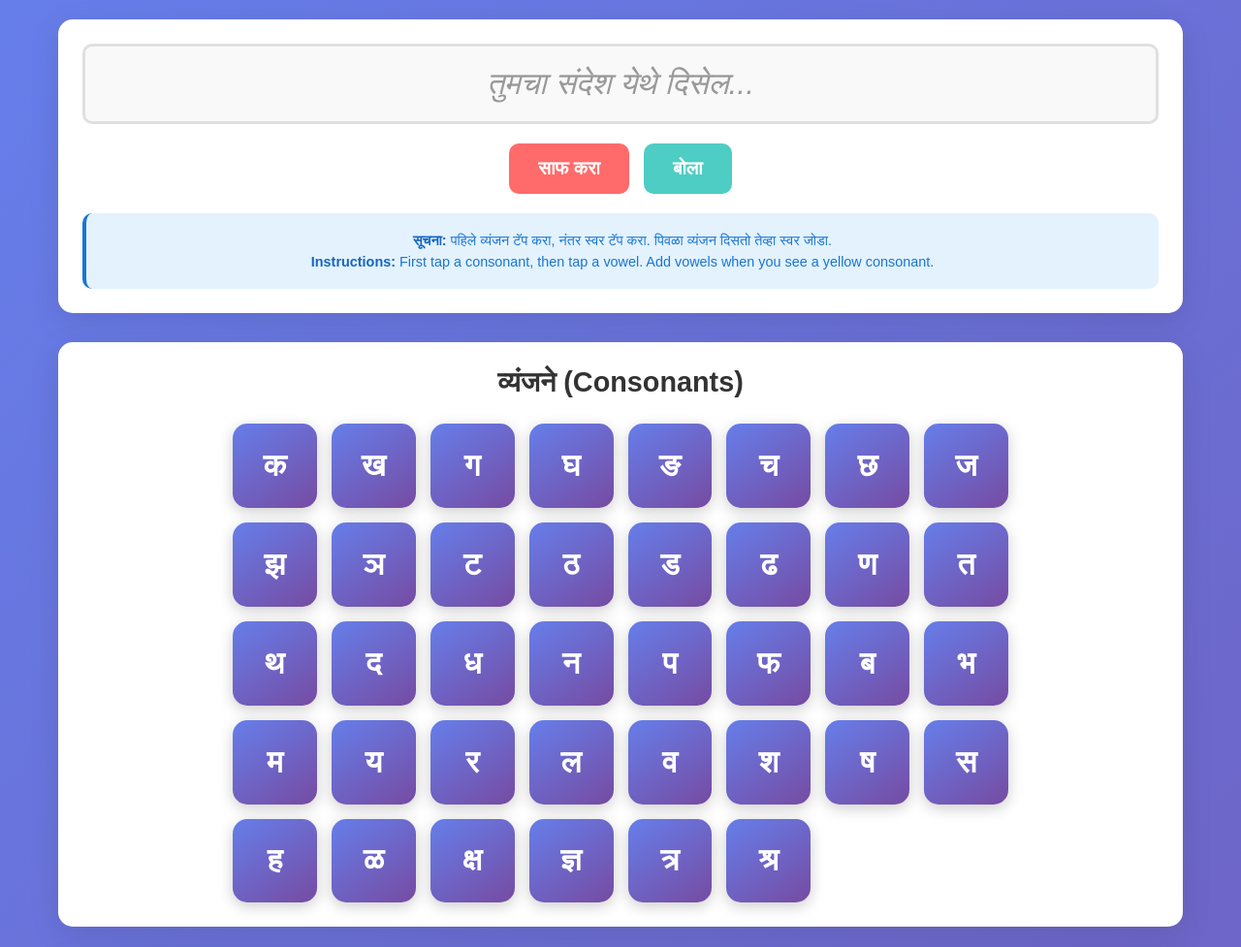
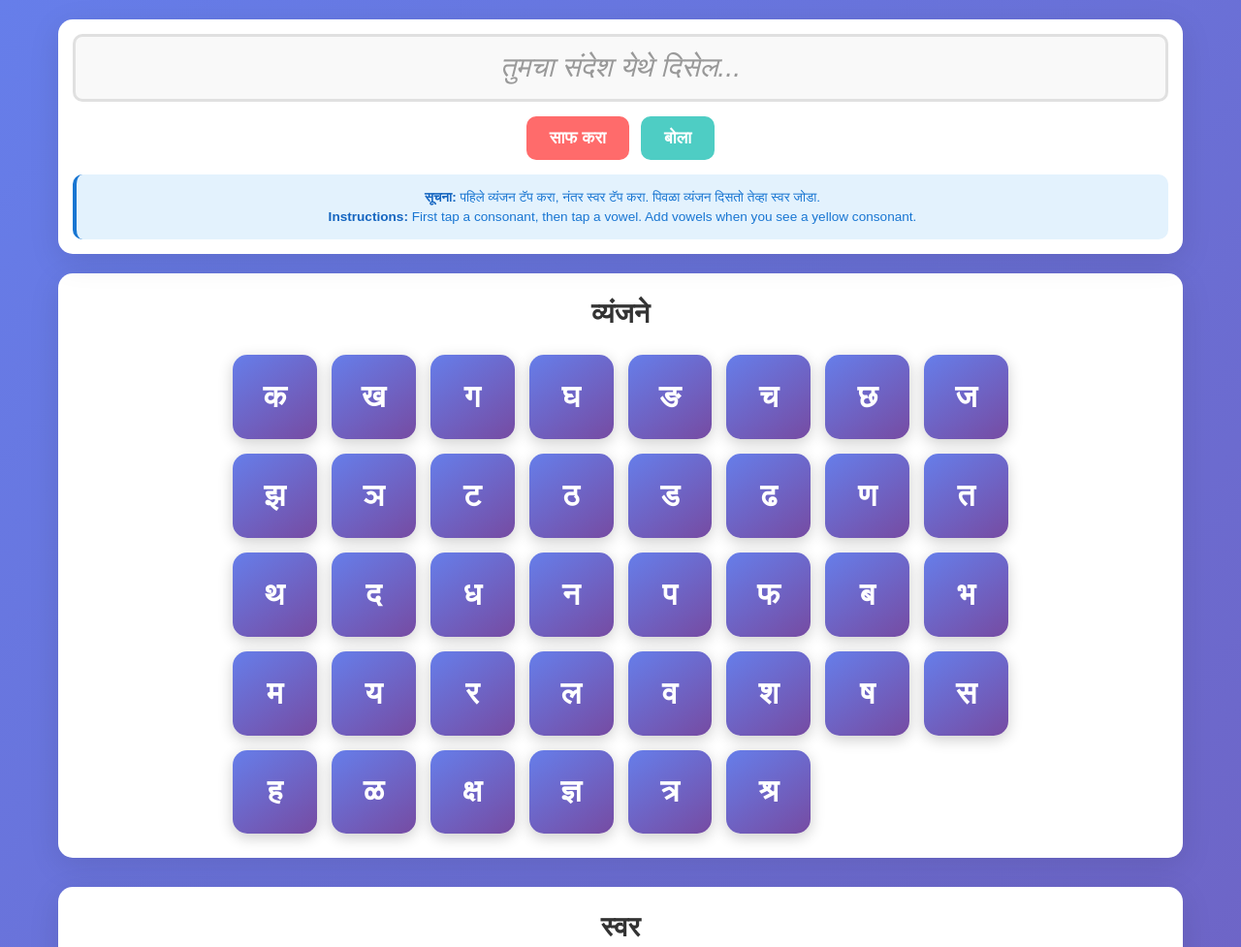
Before and after one commit to sumedhphadke/akshar-aid, a website: page index.html in a window 1280 px wide. Shown: the top 977 px of the page at 97% size. Drawn offline with Linux system fonts and the light colour scheme.

Commit message:
some cahnge

```diff
--- a/index.html
+++ b/index.html
@@ -23,14 +23,14 @@
         </div>
 
         <div class="consonants-grid">
-            <h2>व्यंजने (Consonants)</h2>
+            <h2>व्यंजने</h2>
             <div class="tiles-container" id="consonantsContainer">
                 <!-- Consonants will be populated by JavaScript -->
             </div>
         </div>
 
         <div class="vowels-section">
-            <h2>स्वर (Vowels)</h2>
+            <h2>स्वर</h2>
             <div class="vowels-container" id="vowelsContainer">
                 <!-- Vowels will be populated by JavaScript -->
             </div>
--- a/styles.css
+++ b/styles.css
@@ -22,8 +22,8 @@ body {
 .display-area {
     background: white;
     border-radius: 15px;
-    padding: 25px;
-    margin-bottom: 30px;
+    padding: 15px;
+    margin-bottom: 20px;
     box-shadow: 0 8px 32px rgba(0,0,0,0.1);
     position: sticky;
     top: 20px;
@@ -31,16 +31,16 @@ body {
 }
 
 .current-word {
-    min-height: 80px;
+    min-height: 60px;
     border: 3px solid #e0e0e0;
     border-radius: 10px;
-    padding: 20px;
-    margin-bottom: 20px;
+    padding: 15px;
+    margin-bottom: 15px;
     background: #f9f9f9;
     display: flex;
     align-items: center;
     justify-content: center;
-    font-size: 2rem;
+    font-size: 1.8rem;
     text-align: center;
     word-wrap: break-word;
 }
@@ -52,22 +52,22 @@ body {
 
 .actions {
     display: flex;
-    gap: 15px;
+    gap: 12px;
     justify-content: center;
-    margin-bottom: 20px;
+    margin-bottom: 15px;
 }
 
 .instructions {
     text-align: center;
     background: #e3f2fd;
     border-radius: 10px;
-    padding: 15px;
+    padding: 12px;
     border-left: 4px solid #1976d2;
 }
 
 .instructions p {
-    margin: 5px 0;
-    font-size: 0.9rem;
+    margin: 4px 0;
+    font-size: 0.85rem;
     color: #1976d2;
 }
 
@@ -76,8 +76,8 @@ body {
 }
 
 .action-btn {
-    padding: 15px 30px;
-    font-size: 1.2rem;
+    padding: 12px 24px;
+    font-size: 1.1rem;
     border: none;
     border-radius: 10px;
     cursor: pointer;
@@ -289,9 +289,9 @@ body {
     }
 
     .current-word {
-        font-size: 1.5rem;
-        min-height: 60px;
-        padding: 15px;
+        font-size: 1.4rem;
+        min-height: 50px;
+        padding: 12px;
     }
 
     .action-btn {
```
